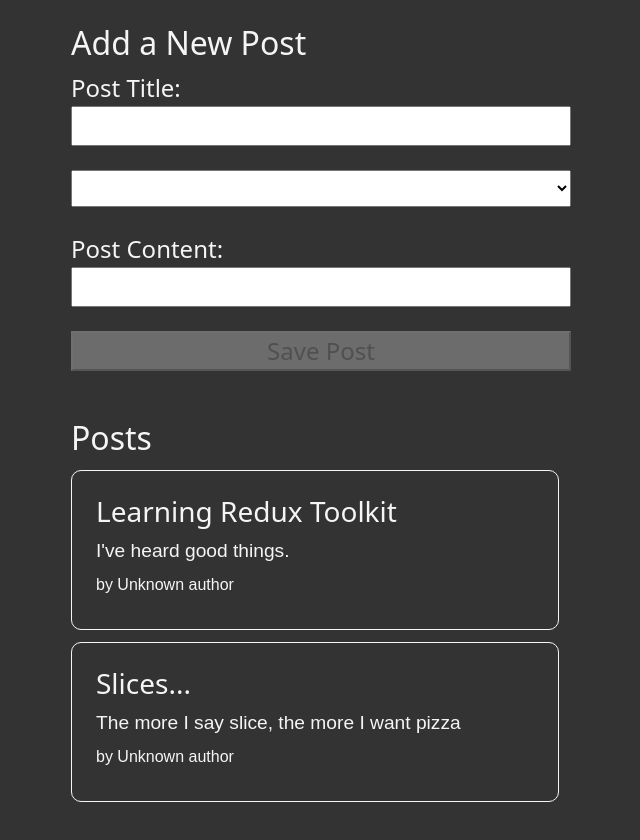
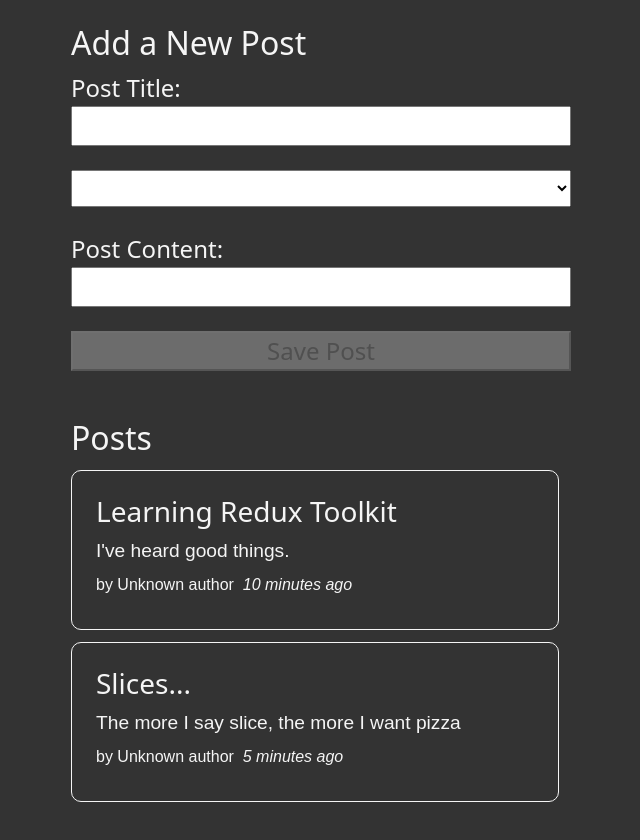
Before and after one commit to friendly-misanthrope/Redux2, a React (Vite) app: page / in a window 1280 px wide. Shown: the top 840 px of the page, without its empty margins (319-959 px from the left). Built offline with nearby package versions, Linux system fonts and the light colour scheme.

Commit message:
created UX-friendly timestamp for posts

```diff
--- /dev/null
+++ b/src/features/posts/CreatedAt.jsx
@@ -0,0 +1,18 @@
+import { parseISO, formatDistanceToNow } from 'date-fns';
+
+const CreatedAt = ({ timestamp }) => {
+  let createdAt = '';
+
+  if (timestamp) {
+    const timeAgo = formatDistanceToNow(parseISO(timestamp));
+    createdAt = `${timeAgo} ago`;
+  }
+
+  return (
+    <span timestamp={timestamp}>
+      &nbsp; <i>{createdAt}</i>
+    </span>
+  );
+}
+
+export default CreatedAt;
--- a/src/features/posts/PostsList.jsx
+++ b/src/features/posts/PostsList.jsx
@@ -1,6 +1,7 @@
 import { useSelector } from 'react-redux';
 import { selectAllPosts } from './postsSlice';
 import PostAuthor from './PostAuthor';
+import CreatedAt from './CreatedAt';
 
 const PostsList = () => {
 
@@ -12,6 +13,7 @@
       <p>{post.content.substring(0,100)}</p>
       <p className="postCredit">
         <PostAuthor userId={post.userId} />
+        <CreatedAt timestamp={post.date}/>
       </p>
     </article>
   ));
```
